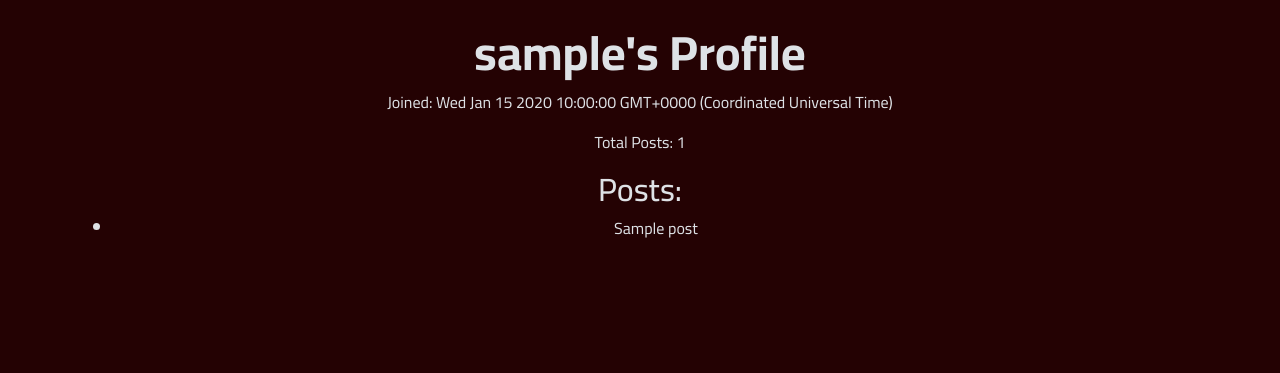
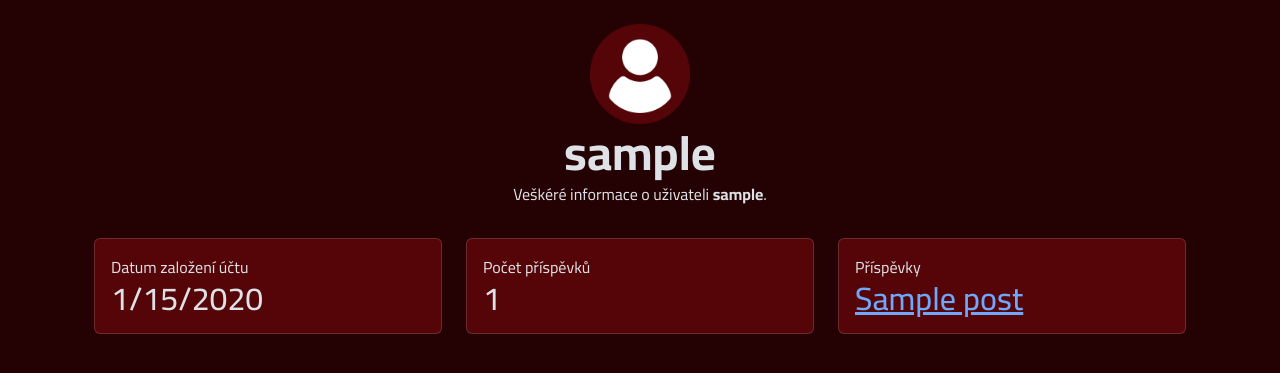
Before and after one commit to PedrexDev/blog, a Node server app: a page that uses views/user.ejs in a window 1280 px wide. Shown: the part 82-455 px from the top of the page. Run offline with Node 20, Linux system fonts and the light colour scheme; tables that the repository leaves empty hold one stand-in row (values such as "Sample post"); some libraries are stand-ins or nearby versions.

Commit message:
styling user page

```diff
--- a/public/css/style.css
+++ b/public/css/style.css
@@ -17,6 +17,18 @@ body {
 .user-link:hover {
     transition: ease-in-out 100ms;
     color: #d6d6d6 !important;
+}
+
+.user-item {
+    border-radius: 6px;
+    background-color: #550508 !important;
+}
+
+.user-image {
+    display: block;
+    margin-left: auto;
+    margin-right: auto;
+    width: 100px;
 }
 
 .image-container {
--- a/views/partials/header.ejs
+++ b/views/partials/header.ejs
@@ -3,7 +3,8 @@
 <head>
   <meta charset="UTF-8">
   <meta name="viewport" content="width=device-width, initial-scale=1.0">
-  <title>CroudHead - Blogging Platform</title>
+  <title>CroudHead - Weazel News</title>
+  <link rel="icon" type="image/x-icon" href="/img/favicon.png">
   <link rel="stylesheet" href="/css/style.css">
   <script src="https://kit.fontawesome.com/b821fa2eee.js" crossorigin="anonymous"></script>
   <link href="https://cdn.jsdelivr.net/npm/bootstrap@5.3.3/dist/css/bootstrap.min.css" rel="stylesheet" integrity="sha384-QWTKZyjpPEjISv5WaRU9OFeRpok6YctnYmDr5pNlyT2bRjXh0JMhjY6hW+ALEwIH" crossorigin="anonymous">
@@ -15,7 +16,7 @@
   <div class="container">
     <header class="d-flex flex-wrap justify-content-between py-3 mb-4">
       <a href="/" class="d-flex align-items-center mb-3 mb-md-0 me-md-auto link-body-emphasis text-decoration-none">
-        <img src="../../../../img/logo.png" class="logo">
+        <img src="/img/logo.png" class="logo">
       </a>
       <nav>
         <div class="nav-wrapper">
--- a/views/user.ejs
+++ b/views/user.ejs
@@ -1,15 +1,45 @@
 <% include ./partials/header.ejs %>
 
-<div class="container text-center">
-    <h1 class="display-5 fw-bold"><%= user.username %>'s Profile</h1>
-    <p>Joined: <%= user.joined %></p>
-    <p>Total Posts: <%= user.posts.length %></p>
-    <h2>Posts:</h2>
-        <ul>
-            <% user.posts.forEach(function(post) { %>
-                <li><%= post.title %></li>
-            <% }); %>
-        </ul>
+<div class="container">
+    <img src="/img/user.png" class="user-image">
+    <h1 class="display-5 fw-bold text-center"><%= user.username %></h1>
+    <p style="margin-top: -0.5rem; padding-bottom: 1rem;" class="text-center">Veškéré informace o uživateli <b><%= user.username %></b>.</p>
+    <div class="container">
+        <div class="row">
+          <div class="col">
+            <div class="card user-item">
+                <div class="card-body">
+                    Datum založení účtu<br>
+                    <h2 class="mb-0"><%= user.joined.toLocaleDateString() %></h2>
+                </div>
+            </div>
+          </div>
+          <div class="col">
+            <div class="card user-item">
+                <div class="card-body">
+                    Počet příspěvků<br>
+                    <h2 class="mb-0"><%= user.posts.length %></h2>
+                </div>
+            </div>
+          </div>
+          <div class="col">
+            <div class="card user-item">
+                <div class="card-body">
+                    Příspěvky<br>
+                    <% if (user.posts.length > 0) { %>
+                        <% user.posts.forEach(function(post) { %>
+                            <h2 class="mb-0">
+                                <a href="/blog/<%= post._id %>"><%= post.title %></a>
+                            </h2>
+                        <% }); %>
+                    <% } else { %>
+                        <p>Žádné příspěvky.</p>
+                    <% } %>
+                </div>
+            </div>
+          </div>
+        </div>
+    </div>
 </div>
 
 <% include ./partials/footer.ejs %>
```
Also changed, not shown: public/img/favicon.png (added), public/img/user.png (added).
